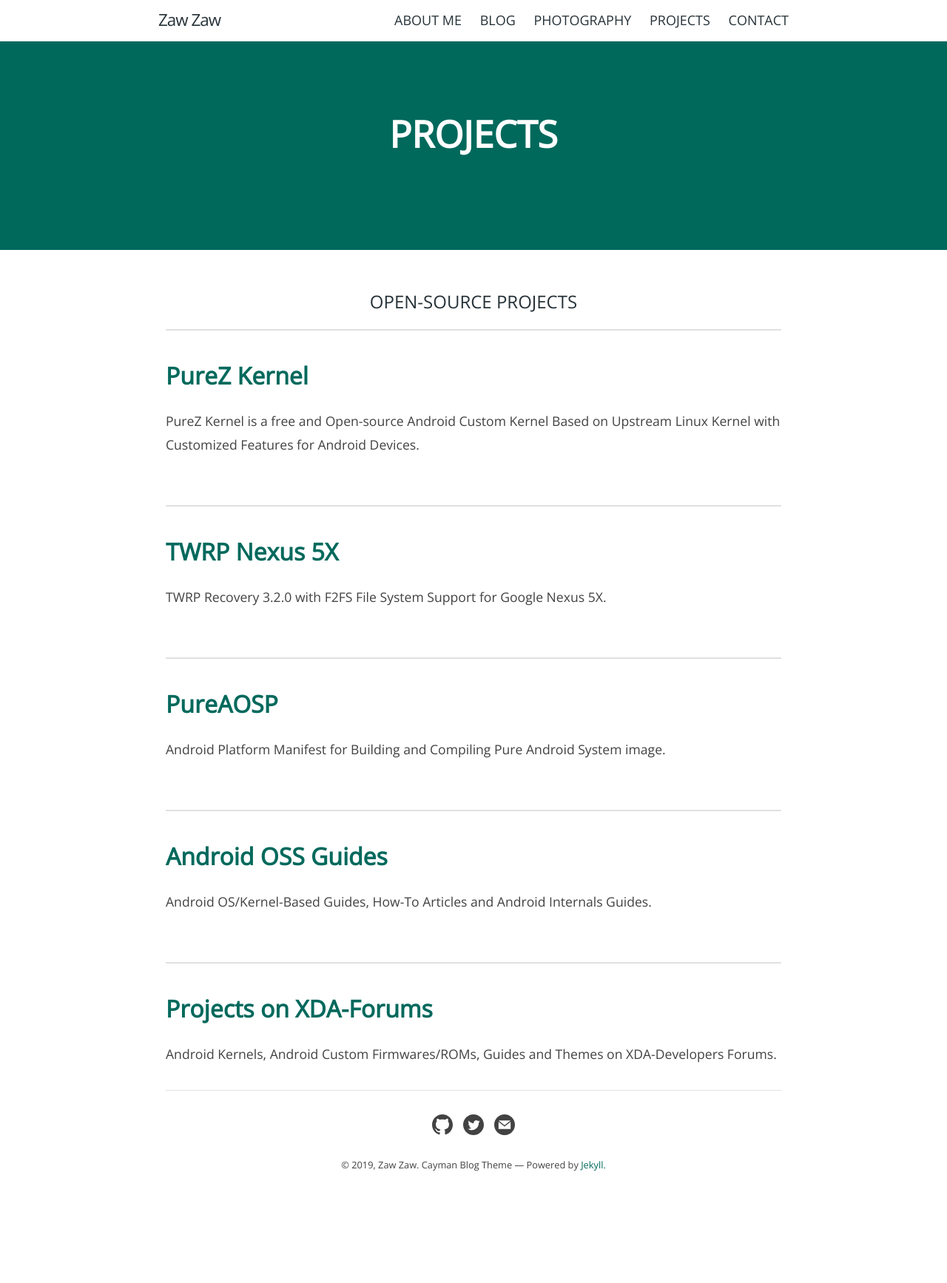
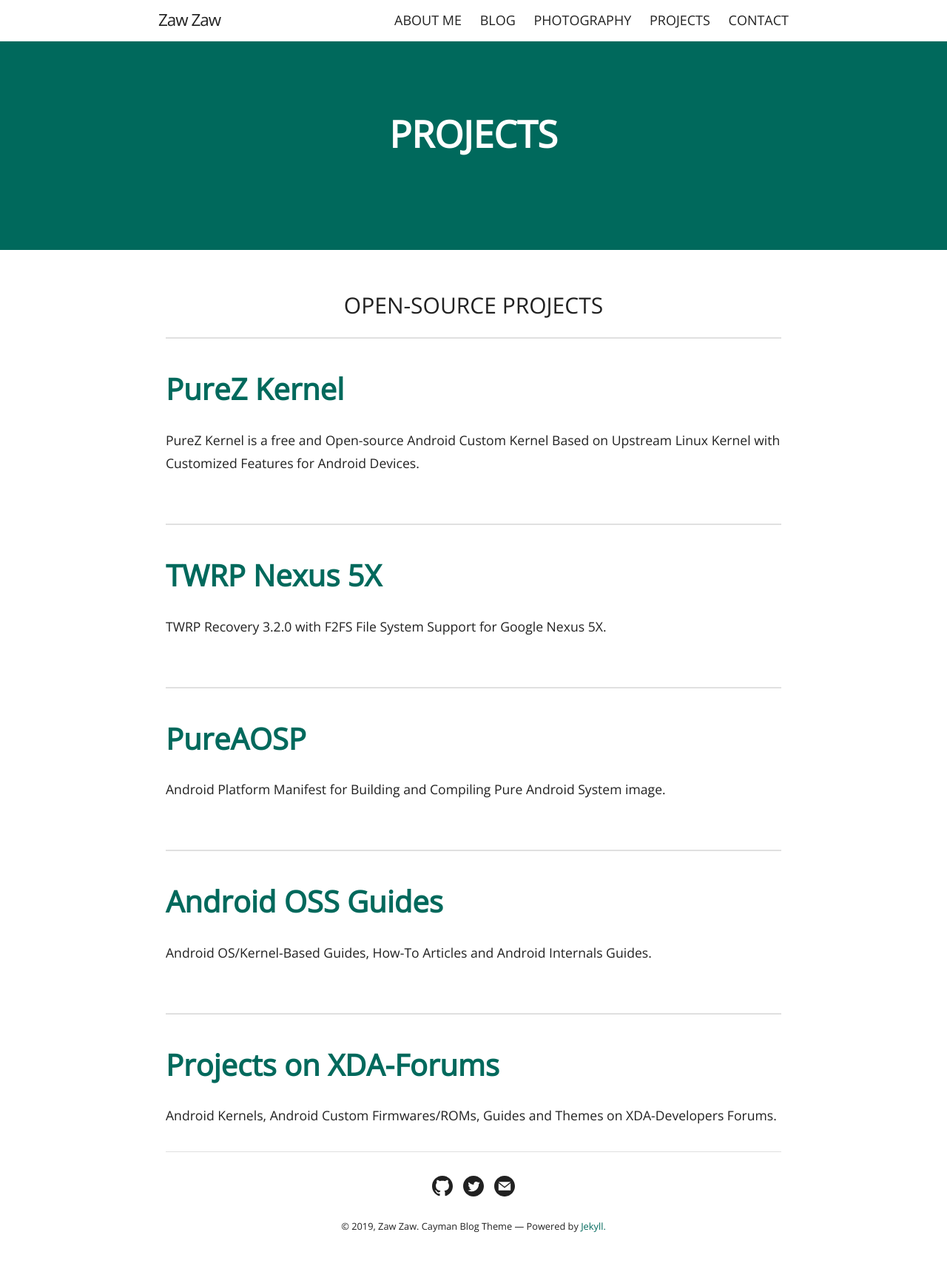
Before and after one commit to zawzaww/zawzaww.github.io, a Jekyll site: the page built from projects.html, in a window 1280 px wide. Shown: the whole page at 74% size. Built offline with Jekyll 4.4.1, drawn with Linux system fonts in a browser that asks for light colours; before the commit the page ends 1653 px from its top, so only the background shows below that.

Commit message:
sass: Update header fontsizes and head/body text colors

```diff
--- a/_sass/normalize.scss
+++ b/_sass/normalize.scss
@@ -133,18 +133,18 @@
  */
 
 h1 {
-  font-size: 40px;
+  font-size: 47px;
   font-weight: normal;
   margin: 0.67em 0;
 }
 
 h2 {
-  font-size: 32px;
+  font-size: 40px;
   font-weight: normal;
 }
 
 h3 {
-  font-size: 24px;
+  font-size: 30px;
   font-weight: normal;
 }
 
--- a/_sass/variables.scss
+++ b/_sass/variables.scss
@@ -8,8 +8,8 @@
 $header-bg-color-secondary: #00695C !default;
 
 // Text colors.
-$section-headings-color: #263238 !default;
-$body-text-color: #424242 !default;
+$section-headings-color: #212121 !default;
+$body-text-color: #212121 !default;
 $body-link-color: #00695C !default;
 $blockquote-text-color: #819198 !default;
 
```
